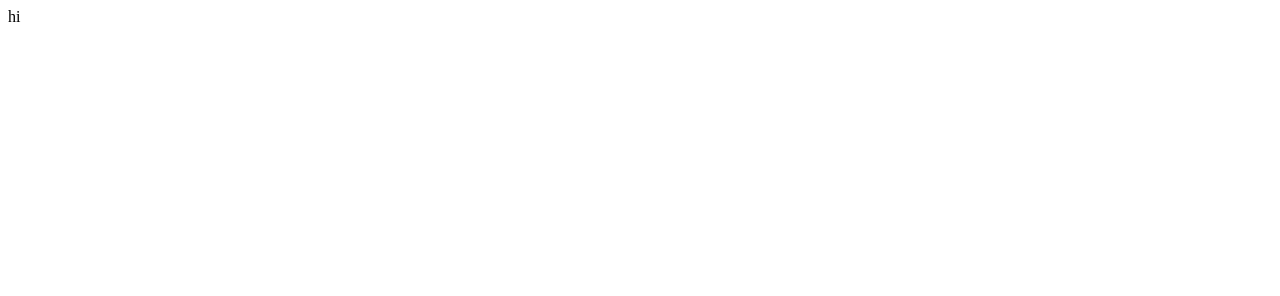
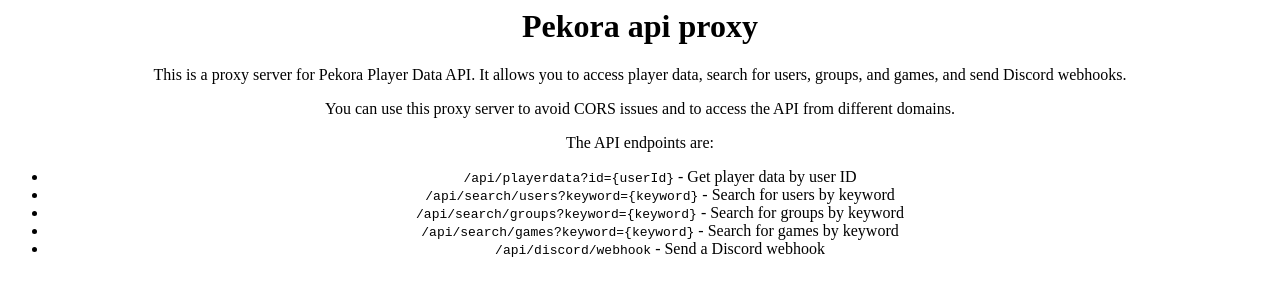
Before and after one commit to SkyLandYT2/PekoAPI, a website: page index.html in a window 1280 px wide. Drawn offline with Linux system fonts and the light colour scheme.

Commit message:
Update index.html

```diff
--- a/index.html
+++ b/index.html
@@ -1 +1,11 @@
-<p>hi</p>
+<h1 style="text-align: center;">Pekora api proxy</h1>
+
+<p style="text-align: center;">This is a proxy server for Pekora Player Data API. It allows you to access player data, search for users, groups, and games, and send Discord webhooks.</p>
+<p style="text-align: center;">You can use this proxy server to avoid CORS issues and to access the API from different domains.</p>
+<p style="text-align: center;">The API endpoints are:</p>
+<ul style="text-align: center;">
+    <li><code>/api/playerdata?id={userId}</code> - Get player data by user ID</li>
+    <li><code>/api/search/users?keyword={keyword}</code> - Search for users by keyword</li>
+    <li><code>/api/search/groups?keyword={keyword}</code> - Search for groups by keyword</li>
+    <li><code>/api/search/games?keyword={keyword}</code> - Search for games by keyword</li>
+    <li><code>/api/discord/webhook</code> - Send a Discord webhook</li>
```
